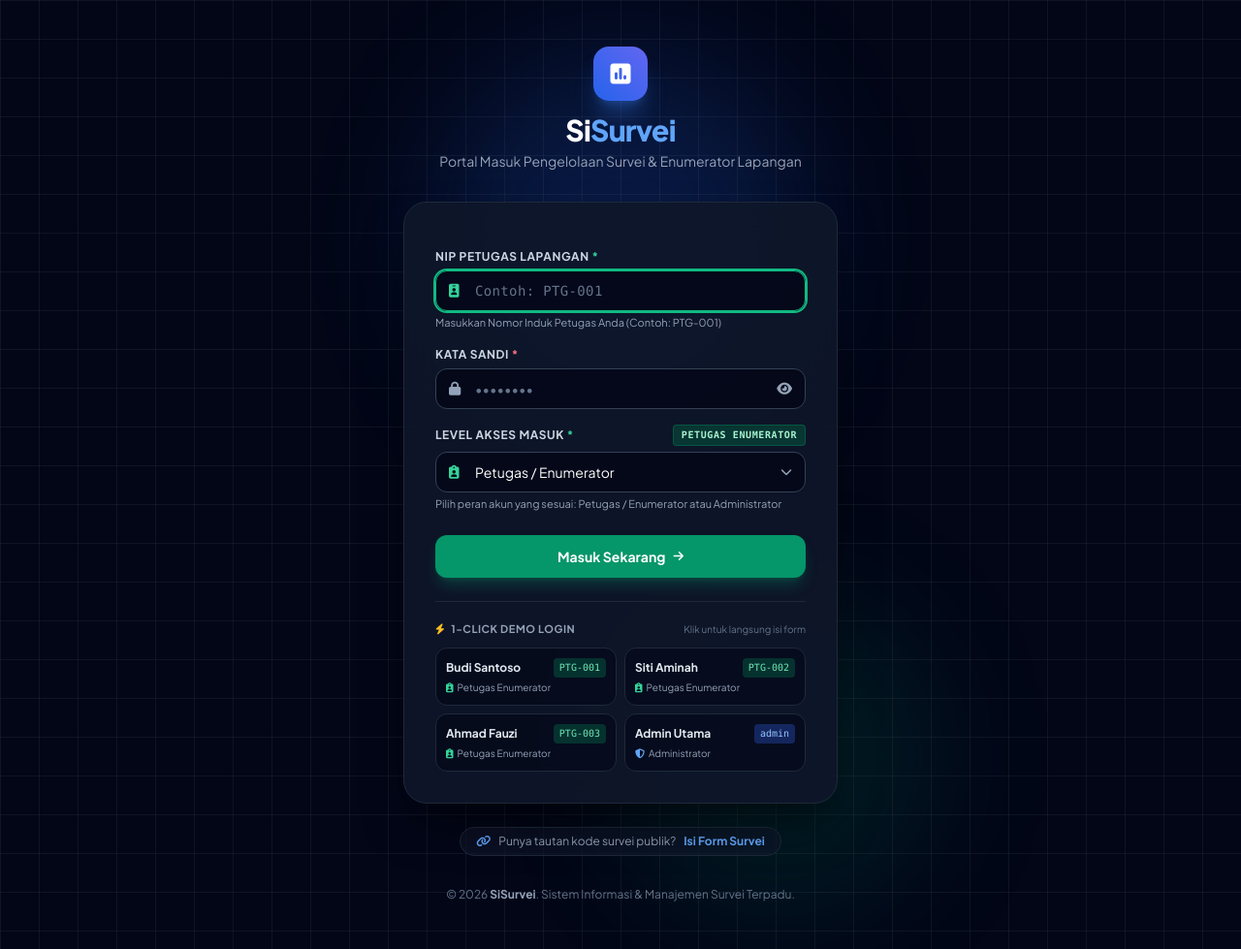
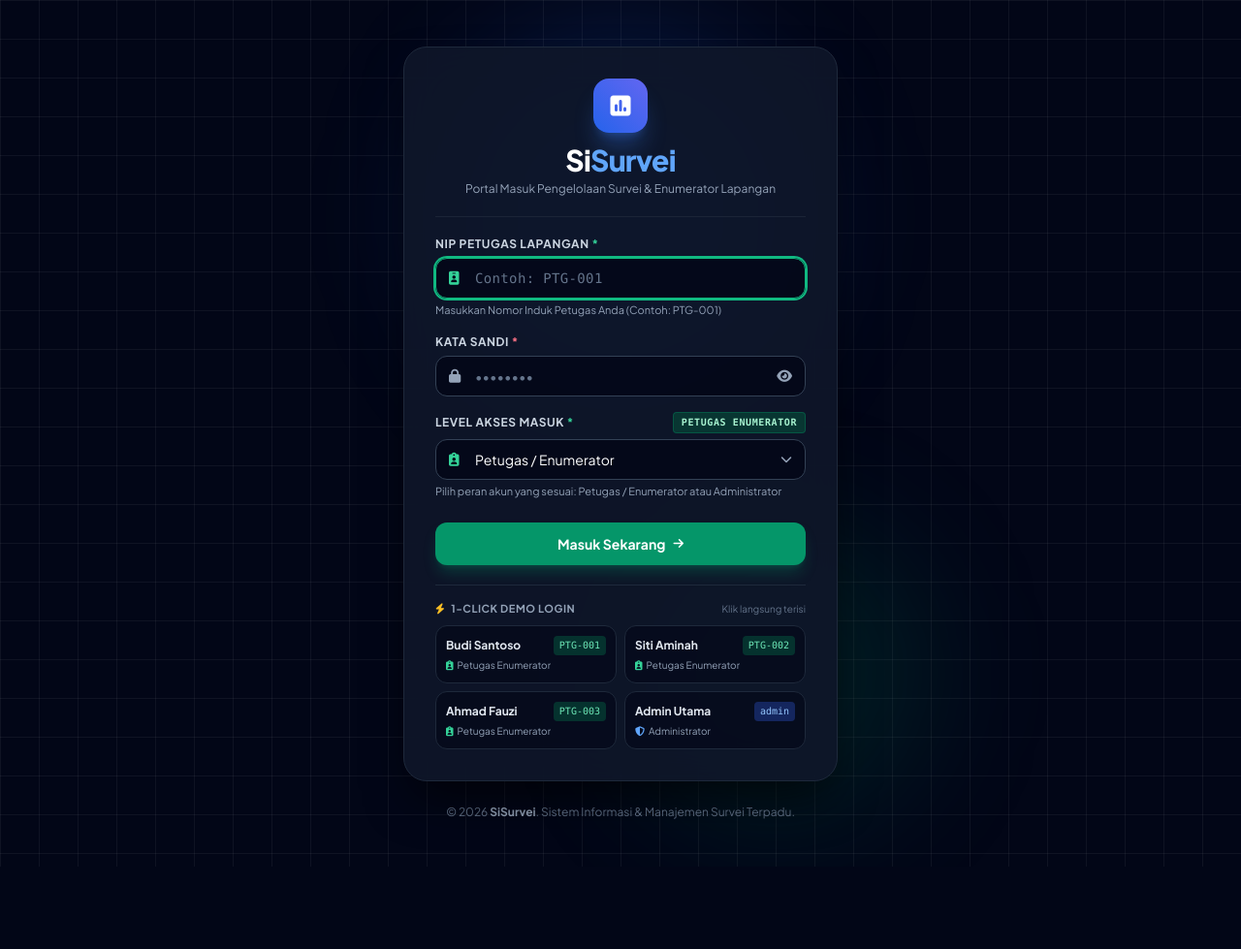
Before and after one commit to nenkai194-wq/sisurvei, a Flask app: page /login in a window 1280 px wide. Shown: the whole page at 97% size. After the commit the page ends 894 px from the top, so only its background shows below. Run offline with Flask 3, Linux system fonts and the light colour scheme; some libraries are stand-ins or nearby versions.

Commit message:
Gabungkan logo dan judul SiSurvei ke dalam frame utama kartu login, serta hilangkan tombol tautan survei publik

```diff
--- a/templates/auth/login.html
+++ b/templates/auth/login.html
@@ -47,38 +47,40 @@
     }
   </style>
 </head>
-<body class="min-h-full flex flex-col justify-center py-8 sm:py-12 px-3 sm:px-6 lg:px-8 bg-slate-950 bg-grid-pattern relative">
+<body class="min-h-full flex flex-col justify-center py-6 sm:py-12 px-3 sm:px-6 lg:px-8 bg-slate-950 bg-grid-pattern relative">
 
   <!-- Ambient Glow Background Effects -->
   <div class="absolute top-1/4 left-1/2 -translate-x-1/2 -translate-y-1/2 w-96 h-96 bg-blue-600/20 rounded-full blur-3xl pointer-events-none"></div>
   <div class="absolute bottom-10 right-1/4 w-80 h-80 bg-emerald-600/15 rounded-full blur-3xl pointer-events-none"></div>
 
+  <!-- MAIN WRAPPER (SATU FRAME UTAMA TERPADU) -->
   <div class="sm:mx-auto sm:w-full sm:max-w-md relative z-10">
-    <!-- Brand Logo & Header -->
-    <div class="text-center">
-      <div class="inline-flex items-center justify-center w-14 h-14 rounded-2xl bg-gradient-to-tr from-blue-600 to-indigo-500 shadow-xl shadow-blue-500/30 text-white mb-3">
+
+    <!-- Card Login Utama -->
+    <div class="bg-slate-900/90 backdrop-blur-xl border border-slate-800 rounded-3xl p-5 sm:p-8 shadow-2xl shadow-black/70">
+
+      <!-- 1. HEADER BRAND & LOGO SISURVEI (DIGABUNGKAN KE DALAM FRAME UTAMA) -->
+      <div class="text-center pb-5 border-b border-slate-800/80 mb-5">
+        <div class="inline-flex items-center justify-center w-13 h-13 sm:w-14 sm:h-14 rounded-2xl bg-gradient-to-tr from-blue-600 to-indigo-500 shadow-xl shadow-blue-500/30 text-white mb-2.5">
           <i class="fa-solid fa-square-poll-vertical text-2xl"></i>
         </div>
-      <h1 class="text-2xl sm:text-3xl font-extrabold text-white tracking-tight">
+        <h1 class="text-2xl sm:text-3xl font-extrabold text-white tracking-tight leading-tight">
           Si<span class="text-blue-400">Survei</span>
         </h1>
-      <p class="mt-1 text-xs sm:text-sm text-slate-400">
+        <p class="mt-1 text-xs text-slate-400">
           Portal Masuk Pengelolaan Survei & Enumerator Lapangan
         </p>
       </div>
-  </div>
 
-  <div class="mt-8 sm:mx-auto sm:w-full sm:max-w-md px-4 sm:px-0 relative z-10">
-
-    <!-- Flash Messages -->
+      <!-- Flash Messages di Dalam Frame -->
       {% with messages = get_flashed_messages(with_categories=true) %}
         {% if messages %}
-        <div class="mb-5 space-y-2">
+          <div class="mb-4 space-y-2">
             {% for category, message in messages %}
-            <div class="flex items-start gap-3 p-3.5 rounded-xl text-xs sm:text-sm border backdrop-blur-md {% if category == 'success' %}bg-emerald-950/80 text-emerald-300 border-emerald-500/40{% elif category == 'danger' %}bg-rose-950/80 text-rose-300 border-rose-500/40{% elif category == 'warning' %}bg-amber-950/80 text-amber-300 border-amber-500/40{% else %}bg-blue-950/80 text-blue-300 border-blue-500/40{% endif %} shadow-lg">
+              <div class="flex items-start gap-2.5 p-3 rounded-xl text-xs sm:text-sm border backdrop-blur-md {% if category == 'success' %}bg-emerald-950/80 text-emerald-300 border-emerald-500/40{% elif category == 'danger' %}bg-rose-950/80 text-rose-300 border-rose-500/40{% elif category == 'warning' %}bg-amber-950/80 text-amber-300 border-amber-500/40{% else %}bg-blue-950/80 text-blue-300 border-blue-500/40{% endif %} shadow-lg">
                 <i class="fa-solid {% if category == 'success' %}fa-circle-check text-emerald-400{% elif category == 'danger' %}fa-circle-exclamation text-rose-400{% else %}fa-circle-info text-blue-400{% endif %} mt-0.5 shrink-0"></i>
                 <div class="flex-1">{{ message }}</div>
-              <button onclick="this.parentElement.remove()" class="text-slate-400 hover:text-white shrink-0">
+                <button onclick="this.parentElement.remove()" class="text-slate-400 hover:text-white shrink-0 p-0.5">
                   <i class="fa-solid fa-xmark"></i>
                 </button>
               </div>
@@ -87,14 +89,11 @@
         {% endif %}
       {% endwith %}
 
-    <!-- Card Login -->
-    <div class="bg-slate-900/90 backdrop-blur-xl border border-slate-800 rounded-2xl sm:rounded-3xl p-4 sm:p-8 shadow-2xl shadow-black/60">
-
-      <!-- FORM LOGIN -->
+      <!-- 2. FORM LOGIN -->
       <form id="loginForm" action="{{ url_for('login') }}" method="POST" class="space-y-4">
         <input type="hidden" name="next" value="{{ request.args.get('next', '') }}">
 
-        <!-- 1. IDENTIFIER INPUT (NIP / USERNAME) -->
+        <!-- Input Identifier: NIP (Operator) atau Username (Admin) -->
         <div>
           <label for="identifierInput" id="identifierLabel" class="block text-xs font-bold uppercase tracking-wider text-slate-300 mb-1.5">
             NIP Petugas Lapangan <span class="text-emerald-400">*</span>
@@ -110,13 +109,13 @@
               required
               autofocus
               placeholder="Contoh: PTG-001"
-              class="w-full pl-10 pr-4 py-2.5 text-sm bg-slate-950/80 border border-slate-700 rounded-xl text-white placeholder-slate-500 focus:outline-none focus:ring-2 focus:ring-emerald-500 focus:border-emerald-500 transition font-mono tracking-wide"
+              class="w-full pl-10 pr-4 py-2.5 text-base sm:text-sm bg-slate-950/80 border border-slate-700 rounded-xl text-white placeholder-slate-500 focus:outline-none focus:ring-2 focus:ring-emerald-500 focus:border-emerald-500 transition font-mono tracking-wide"
             >
           </div>
           <p id="identifierHint" class="mt-1 text-[11px] text-slate-400">Masukkan Nomor Induk Petugas Anda (Contoh: PTG-001)</p>
         </div>
 
-        <!-- 2. KATA SANDI (PASSWORD) -->
+        <!-- Input Kata Sandi -->
         <div>
           <div class="flex items-center justify-between mb-1.5">
             <label for="passwordInput" class="block text-xs font-bold uppercase tracking-wider text-slate-300">
@@ -133,7 +132,7 @@
               id="passwordInput"
               required
               placeholder="••••••••"
-              class="w-full pl-10 pr-10 py-2.5 text-sm bg-slate-950/80 border border-slate-700 rounded-xl text-white placeholder-slate-500 focus:outline-none focus:ring-2 focus:ring-emerald-500 focus:border-emerald-500 transition"
+              class="w-full pl-10 pr-10 py-2.5 text-base sm:text-sm bg-slate-950/80 border border-slate-700 rounded-xl text-white placeholder-slate-500 focus:outline-none focus:ring-2 focus:ring-emerald-500 focus:border-emerald-500 transition"
             >
             <button
               type="button"
@@ -146,7 +145,7 @@
           </div>
         </div>
 
-        <!-- 3. LEVEL AKSES (DROPDOWN DI BAWAH VARIABEL KATA SANDI) -->
+        <!-- Dropdown Level Akses (Diletakkan di Bawah Kata Sandi) -->
         <div>
           <label for="roleSelect" class="block text-xs font-bold uppercase tracking-wider text-slate-300 mb-1.5 flex items-center justify-between">
             <span>Level Akses Masuk <span class="text-emerald-400" id="roleRequiredStar">*</span></span>
@@ -160,7 +159,7 @@
               name="role"
               id="roleSelect"
               onchange="onRoleChange(this.value)"
-              class="w-full pl-10 pr-10 py-2.5 text-sm bg-slate-950/80 border border-slate-700 rounded-xl text-white focus:outline-none focus:ring-2 focus:ring-emerald-500 focus:border-emerald-500 transition appearance-none cursor-pointer"
+              class="w-full pl-10 pr-10 py-2.5 text-base sm:text-sm bg-slate-950/80 border border-slate-700 rounded-xl text-white focus:outline-none focus:ring-2 focus:ring-emerald-500 focus:border-emerald-500 transition appearance-none cursor-pointer"
             >
               <option value="operator" class="bg-slate-900 text-white">Petugas / Enumerator</option>
               <option value="admin" class="bg-slate-900 text-white">Administrator</option>
@@ -172,12 +171,12 @@
           <p id="roleSelectHint" class="mt-1 text-[11px] text-slate-400">Pilih peran akun yang sesuai: Petugas / Enumerator atau Administrator</p>
         </div>
 
-        <!-- 4. SUBMIT BUTTON -->
+        <!-- Tombol Masuk Sekarang -->
         <div class="pt-2">
           <button
             type="submit"
             id="submitBtn"
-            class="w-full py-3 px-4 rounded-xl text-sm font-bold text-white bg-emerald-600 hover:bg-emerald-500 transition-all shadow-lg shadow-emerald-600/30 flex items-center justify-center gap-2 group cursor-pointer"
+            class="w-full py-3 px-4 rounded-xl text-sm font-bold text-white bg-emerald-600 hover:bg-emerald-500 active:bg-emerald-700 transition-all shadow-lg shadow-emerald-600/30 flex items-center justify-center gap-2 group cursor-pointer"
           >
             <span>Masuk Sekarang</span>
             <i class="fa-solid fa-arrow-right text-xs group-hover:translate-x-1 transition-transform"></i>
@@ -185,14 +184,14 @@
         </div>
       </form>
 
-      <!-- 1-CLICK DEMO LOGIN FILL SECTION -->
-      <div class="mt-6 pt-5 border-t border-slate-800">
-        <div class="flex items-center justify-between mb-2.5">
+      <!-- 3. 1-CLICK DEMO LOGIN FILL SECTION -->
+      <div class="mt-5 pt-4 border-t border-slate-800">
+        <div class="flex items-center justify-between mb-2">
           <span class="text-[11px] font-bold uppercase tracking-wider text-slate-400 flex items-center gap-1.5">
             <i class="fa-solid fa-bolt text-amber-400"></i>
             1-Click Demo Login
           </span>
-          <span class="text-[10px] text-slate-500">Klik untuk langsung isi form</span>
+          <span class="text-[10px] text-slate-500">Klik langsung terisi</span>
         </div>
 
         <div class="grid grid-cols-1 sm:grid-cols-2 gap-2 text-xs">
@@ -264,19 +263,8 @@
 
     </div>
 
-    <!-- Direct Respondent Questionnaire Link -->
-    <div class="mt-6 text-center">
-      <div class="inline-flex items-center gap-2 p-1.5 px-4 rounded-full bg-slate-900/60 border border-slate-800 text-xs text-slate-400">
-        <i class="fa-solid fa-link text-blue-400"></i>
-        <span>Punya tautan kode survei publik?</span>
-        <a href="{{ url_for('survei_isi', kode_survei='SRV-2026-001') }}" class="font-bold text-blue-400 hover:text-blue-300 hover:underline">
-          Isi Form Survei
-        </a>
-      </div>
-    </div>
-
     <!-- Footer Copyright -->
-    <p class="mt-8 text-center text-xs text-slate-500">
+    <p class="mt-6 text-center text-xs text-slate-500">
       &copy; 2026 <strong class="text-slate-400">SiSurvei</strong>. Sistem Informasi & Manajemen Survei Terpadu.
     </p>
 
@@ -301,7 +289,7 @@
 
       if (role === 'admin') {
         // Dropdown styling
-        roleSelect.className = "w-full pl-10 pr-10 py-2.5 text-sm bg-slate-950/80 border border-slate-700 rounded-xl text-white focus:outline-none focus:ring-2 focus:ring-blue-500 focus:border-blue-500 transition appearance-none cursor-pointer";
+        roleSelect.className = "w-full pl-10 pr-10 py-2.5 text-base sm:text-sm bg-slate-950/80 border border-slate-700 rounded-xl text-white focus:outline-none focus:ring-2 focus:ring-blue-500 focus:border-blue-500 transition appearance-none cursor-pointer";
         roleSelectIcon.className = "fa-solid fa-shield-halved text-sm text-blue-400";
         roleBadgeSub.className = "text-[10px] font-mono px-2 py-0.5 rounded bg-blue-900/60 text-blue-200 border border-blue-700/50";
         roleBadgeSub.textContent = "Administrator";
@@ -311,14 +299,14 @@
         label.innerHTML = 'Username / Email Administrator <span class="text-blue-400">*</span>';
         icon.className = "fa-solid fa-user-shield text-sm text-blue-400";
         input.placeholder = "admin atau admin@survei.go.id";
-        input.className = "w-full pl-10 pr-4 py-2.5 text-sm bg-slate-950/80 border border-slate-700 rounded-xl text-white placeholder-slate-500 focus:outline-none focus:ring-2 focus:ring-blue-500 focus:border-blue-500 transition font-sans";
+        input.className = "w-full pl-10 pr-4 py-2.5 text-base sm:text-sm bg-slate-950/80 border border-slate-700 rounded-xl text-white placeholder-slate-500 focus:outline-none focus:ring-2 focus:ring-blue-500 focus:border-blue-500 transition font-sans";
         hint.textContent = "Masukkan username atau email akun Administrator Anda";
 
         // Submit Button styling
-        submitBtn.className = "w-full py-3 px-4 rounded-xl text-sm font-bold text-white bg-blue-600 hover:bg-blue-500 transition-all shadow-lg shadow-blue-600/30 flex items-center justify-center gap-2 group cursor-pointer";
+        submitBtn.className = "w-full py-3 px-4 rounded-xl text-sm font-bold text-white bg-blue-600 hover:bg-blue-500 active:bg-blue-700 transition-all shadow-lg shadow-blue-600/30 flex items-center justify-center gap-2 group cursor-pointer";
       } else {
         // Dropdown styling
-        roleSelect.className = "w-full pl-10 pr-10 py-2.5 text-sm bg-slate-950/80 border border-slate-700 rounded-xl text-white focus:outline-none focus:ring-2 focus:ring-emerald-500 focus:border-emerald-500 transition appearance-none cursor-pointer";
+        roleSelect.className = "w-full pl-10 pr-10 py-2.5 text-base sm:text-sm bg-slate-950/80 border border-slate-700 rounded-xl text-white focus:outline-none focus:ring-2 focus:ring-emerald-500 focus:border-emerald-500 transition appearance-none cursor-pointer";
         roleSelectIcon.className = "fa-solid fa-clipboard-user text-sm text-emerald-400";
         roleBadgeSub.className = "text-[10px] font-mono px-2 py-0.5 rounded bg-emerald-900/60 text-emerald-200 border border-emerald-700/50";
         roleBadgeSub.textContent = "Petugas Enumerator";
@@ -328,11 +316,11 @@
         label.innerHTML = 'NIP Petugas Lapangan <span class="text-emerald-400">*</span>';
         icon.className = "fa-solid fa-id-badge text-sm text-emerald-400";
         input.placeholder = "Contoh: PTG-001";
-        input.className = "w-full pl-10 pr-4 py-2.5 text-sm bg-slate-950/80 border border-slate-700 rounded-xl text-white placeholder-slate-500 focus:outline-none focus:ring-2 focus:ring-emerald-500 focus:border-emerald-500 transition font-mono tracking-wide";
+        input.className = "w-full pl-10 pr-4 py-2.5 text-base sm:text-sm bg-slate-950/80 border border-slate-700 rounded-xl text-white placeholder-slate-500 focus:outline-none focus:ring-2 focus:ring-emerald-500 focus:border-emerald-500 transition font-mono tracking-wide";
         hint.textContent = "Masukkan Nomor Induk Petugas Anda (Contoh: PTG-001)";
 
         // Submit Button styling
-        submitBtn.className = "w-full py-3 px-4 rounded-xl text-sm font-bold text-white bg-emerald-600 hover:bg-emerald-500 transition-all shadow-lg shadow-emerald-600/30 flex items-center justify-center gap-2 group cursor-pointer";
+        submitBtn.className = "w-full py-3 px-4 rounded-xl text-sm font-bold text-white bg-emerald-600 hover:bg-emerald-500 active:bg-emerald-700 transition-all shadow-lg shadow-emerald-600/30 flex items-center justify-center gap-2 group cursor-pointer";
       }
     }
 
```
Lines whose indentation alone changed are shown as unchanged.
